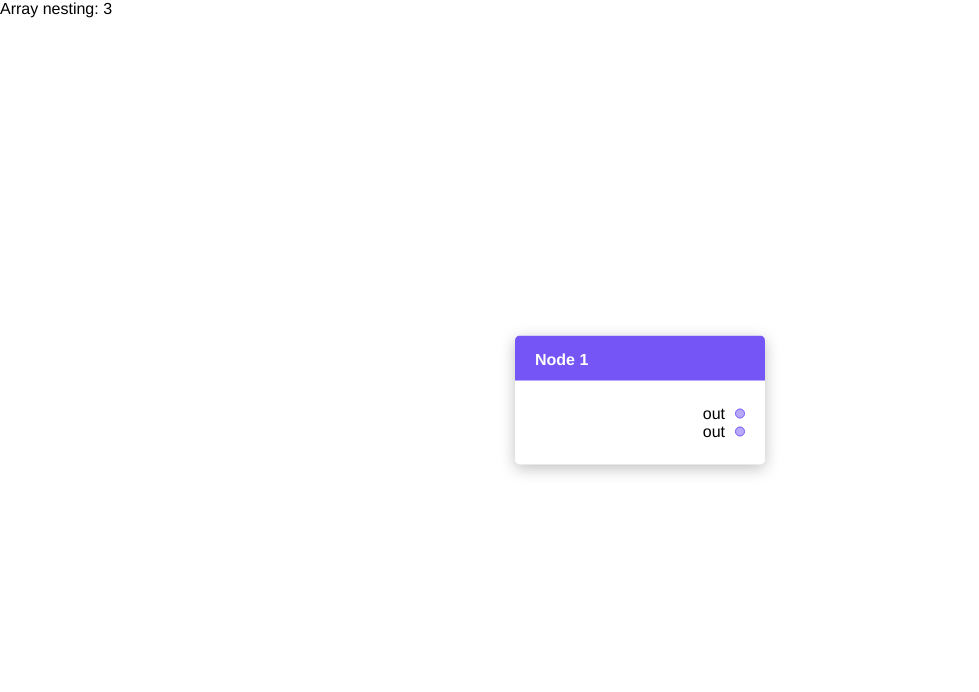
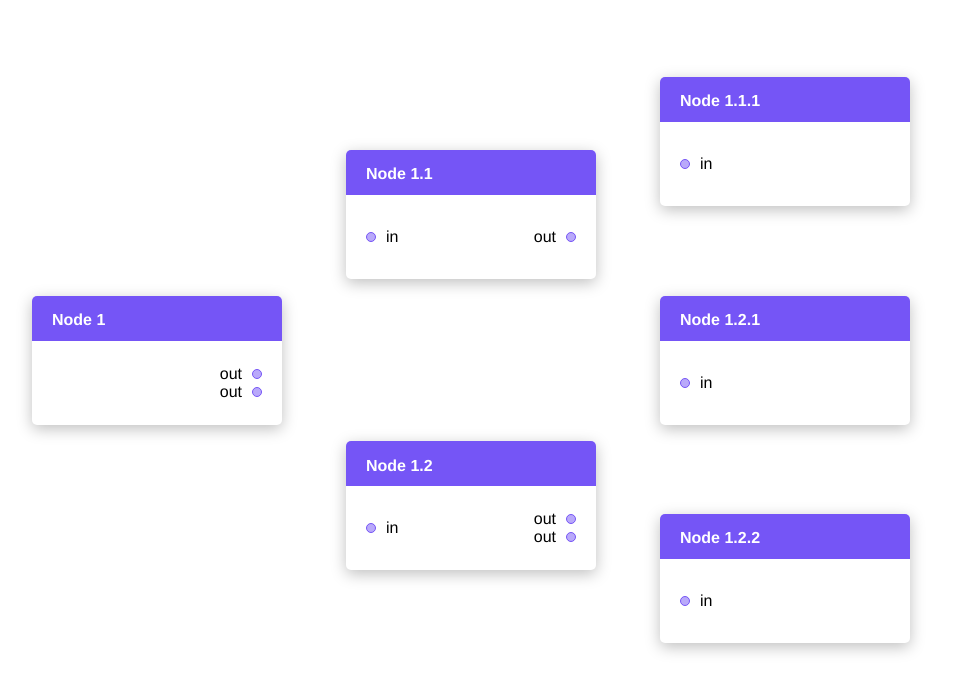
Before and after one commit to LogotipX/air-soft-junior-plus, a Vue app: page / in a window 1280 px wide. Shown: the top 692 px of the page, without its empty margins (0-979 px from the left). Built offline with nearby package versions, Linux system fonts and the light colour scheme.

Commit message:
feat: add parsing (mock data) and rendering tree

```diff
--- a/src/App.vue
+++ b/src/App.vue
@@ -1,7 +1,25 @@
 <template>
-  Array nesting: {{ nodesArrNesting }}
-  <div v-for="node in nodesArr" :key="node" class="nodes__container">
-    <node-block :title="node.title" :isFirstNode="true" :nodes="node.nodes" />
+  <!-- Array nesting: {{ nodesArrNesting }} -->
+  <div class="nodes__container">
+    <ul
+      v-for="nodeLevel in nodesArrNesting"
+      :key="nodeLevel"
+      class="nodes__leveling"
+    >
+      <template v-for="node in structuredNodes" :key="node">
+        <!-- Node title {{ getNodeLevel(node.title) }} -->
+        <li
+          v-if="Number(nodeLevel) === Number(getNodeLevel(node.title))"
+          class="nodes__blocks"
+        >
+          <node-block
+            :title="node.title"
+            :isFirstNode="nodeLevel === 1"
+            :nodes="node.nodes"
+          />
+        </li>
+      </template>
+    </ul>
   </div>
 </template>
 
@@ -16,6 +34,8 @@ export default {
   data() {
     return {
       nodesArrNesting: 0,
+      currentArrLevel: 0,
+      structuredNodes: [],
       nodesArr: [
         {
           nodes: [
@@ -50,10 +70,12 @@ export default {
 
   mounted() {
     this.getArrayNestingLevel(this.nodesArr);
+    this.getArrayOfSelectedLevel();
   },
 
   methods: {
     getArrayNestingLevel(arr, level = 0) {
+      if (Array.isArray(arr)) {
         arr.forEach((node) => {
           if (node.nodes !== null) {
             level += 1;
@@ -64,15 +86,32 @@ export default {
             }
           }
         });
+      } else {
+        throw new Error(
+          `Function 'getArrayNestingLevel()' expected first arg type 'Array', got ${typeof arr}`
+        );
+      }
+    },
 
-      // if (Array.isArray(arr)) {
-      //   level += 1;
-      //   this.getArrayNestingLevel(arr[level], level);
-      // } else {
-      //   throw new Error(
-      //     `Function 'getArrayNestingLevel()' expected first arg type 'Array', got ${typeof arr}`
-      //   );
-      // }
+    getArrayOfSelectedLevel(
+      arr = this.nodesArr
+      // curLvl = this.currentArrLevel
+    ) {
+      arr.forEach((arrNode) => {
+        this.currentArrLevel += 1;
+        this.structuredNodes.push(arrNode);
+        console.log(this.currentArrLevel);
+        console.log(arrNode.title);
+        if (arrNode.nodes !== null) {
+          this.getArrayOfSelectedLevel(arrNode.nodes);
+          this.currentArrLevel -= 2;
+          // console.log(this.structuredNodes);
+        }
+      });
+    },
+
+    getNodeLevel(nodeTitle) {
+      return nodeTitle.split(".").length;
     },
   },
 };
@@ -85,6 +124,7 @@ export default {
   margin: 0;
   padding: 0;
   text-decoration: none;
+  list-style-type: none;
   box-sizing: border-box;
 }
 
@@ -92,8 +132,23 @@ export default {
   font-family: Avenir, Helvetica, Arial, sans-serif;
   -webkit-font-smoothing: antialiased;
   -moz-osx-font-smoothing: grayscale;
-  // text-align: center;
-  // color: #2c3e50;
-  // margin-top: 60px;
+}
+
+.nodes__container {
+  display: flex;
+  height: 720px;
+  align-items: center;
+
+  .nodes__leveling {
+    display: flex;
+    flex-direction: column;
+    justify-content: space-evenly;
+    height: 100%;
+    margin: 0 2.5%;
+
+    .nodes__blocks {
+      margin: 5% 0;
+    }
+  }
 }
 </style>
--- a/src/components/NodeBlock.vue
+++ b/src/components/NodeBlock.vue
@@ -56,10 +56,6 @@ $node-items-padding: 0 20px;
 
 .node {
   display: block;
-  position: absolute;
-  top: 50%;
-  left: 50%;
-  transform: translate(-50%, -50%);
   width: 250px;
   height: 129px;
   min-height: 129px;
```
Lines whose indentation alone changed are shown as unchanged.
